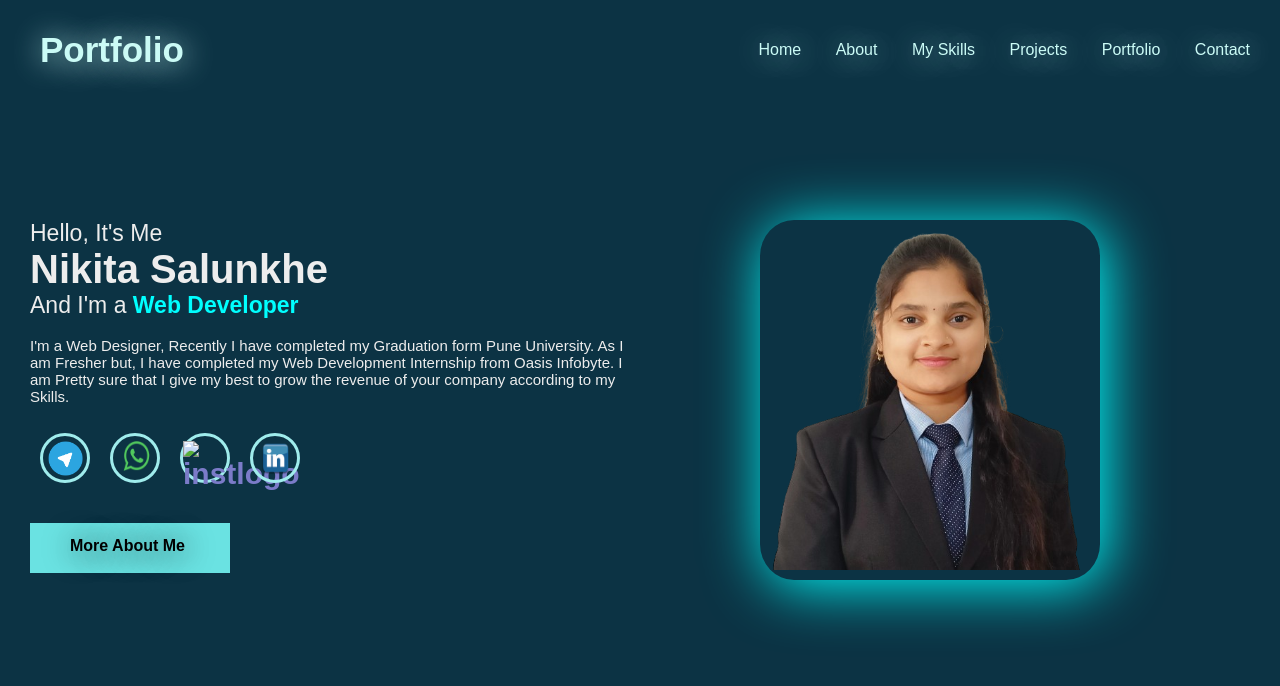
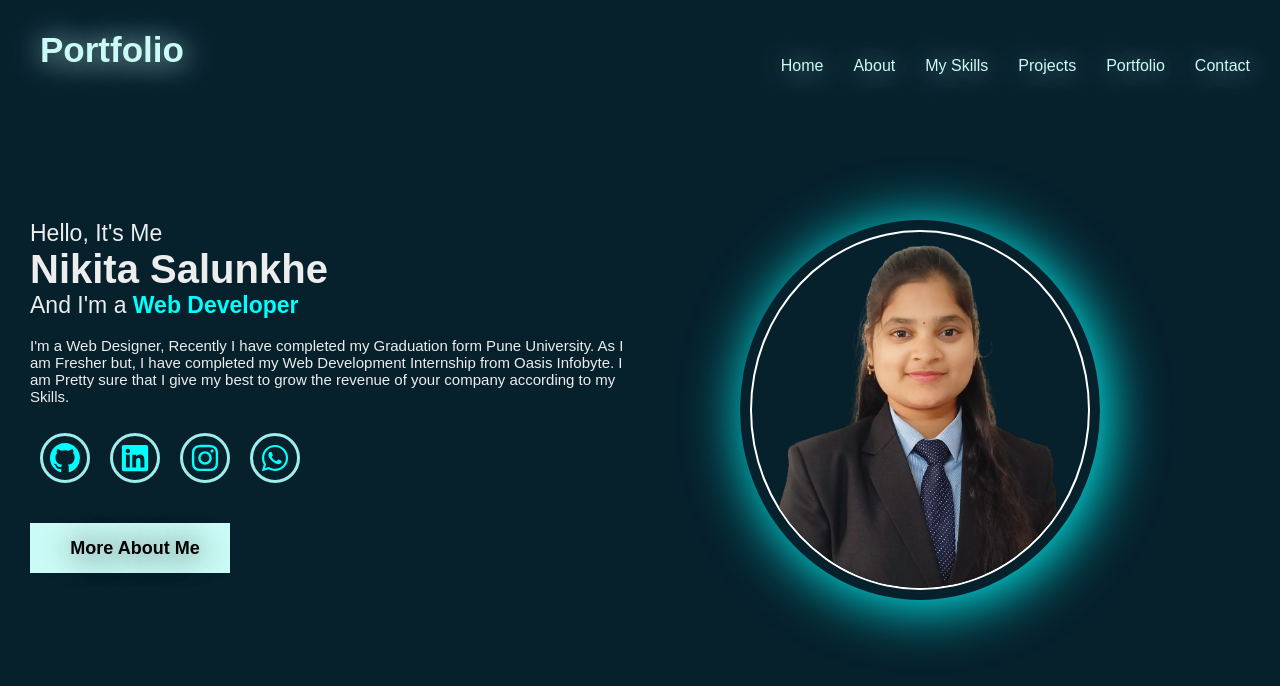
Before and after one commit to NikitaSalunkhe11/CSS_Practice, a plain HTML site: page Portfolio/index.html in a window 1280 px wide. Drawn offline with Linux system fonts and the light colour scheme.

Commit message:
Portfolio

```diff
--- a/Portfolio/index.html
+++ b/Portfolio/index.html
@@ -29,20 +29,24 @@
                 <br>
             <div class="Logos">
                 <div class="icon">
-                    <img src="tele.png" alt="tele" class="telelogo">
+                    <svg style="color: aqua" xmlns="http://www.w3.org/2000/svg" width="30" height="30" fill="currentColor" class="bi bi-github" viewBox="0 0 16 16"> <path d="M8 0C3.58 0 0 3.58 0 8c0 3.54 2.29 6.53 5.47 7.59.4.07.55-.17.55-.38 0-.19-.01-.82-.01-1.49-2.01.37-2.53-.49-2.69-.94-.09-.23-.48-.94-.82-1.13-.28-.15-.68-.52-.01-.53.63-.01 1.08.58 1.23.82.72 1.21 1.87.87 2.33.66.07-.52.28-.87.51-1.07-1.78-.2-3.64-.89-3.64-3.95 0-.87.31-1.59.82-2.15-.08-.2-.36-1.02.08-2.12 0 0 .67-.21 2.2.82.64-.18 1.32-.27 2-.27.68 0 1.36.09 2 .27 1.53-1.04 2.2-.82 2.2-.82.44 1.1.16 1.92.08 2.12.51.56.82 1.27.82 2.15 0 3.07-1.87 3.75-3.65 3.95.29.25.54.73.54 1.48 0 1.07-.01 1.93-.01 2.2 0 .21.15.46.55.38A8.012 8.012 0 0 0 16 8c0-4.42-3.58-8-8-8z" fill="aqua"></path> </svg>
                 </div>
                 <div class="icon">
-                    <img src="Logo-WhatsApp.png" alt="wplogo" class="wplogo">
+                    <svg style="color: aqua" xmlns="http://www.w3.org/2000/svg" width="30" height="30" viewBox="0 0 448 512"><!--!Font Awesome Free 6.5.1 by @fontawesome - https://fontawesome.com License - https://fontawesome.com/license/free Copyright 2024 Fonticons, Inc.--><path d="M416 32H31.9C14.3 32 0 46.5 0 64.3v383.4C0 465.5 14.3 480 31.9 480H416c17.6 0 32-14.5 32-32.3V64.3c0-17.8-14.4-32.3-32-32.3zM135.4 416H69V202.2h66.5V416zm-33.2-243c-21.3 0-38.5-17.3-38.5-38.5S80.9 96 102.2 96c21.2 0 38.5 17.3 38.5 38.5 0 21.3-17.2 38.5-38.5 38.5zm282.1 243h-66.4V312c0-24.8-.5-56.7-34.5-56.7-34.6 0-39.9 27-39.9 54.9V416h-66.4V202.2h63.7v29.2h.9c8.9-16.8 30.6-34.5 62.9-34.5 67.2 0 79.7 44.3 79.7 101.9V416z" fill="aqua"></path></svg>
                 </div>
                 <div class="icon">
-                    <img src="instagramlogo.png.crdownload" alt="instlogo" class="instlogo">
+                    <svg xmlns="http://www.w3.org/2000/svg"
+                        class="Insta" height="30px" width="30px" viewBox="0 0 448 512"><!--!Font Awesome Free 6.5.1 by @fontawesome - https://fontawesome.com License - https://fontawesome.com/license/free Copyright 2024 Fonticons, Inc.-->
+                        <path
+                            d="M224.1 141c-63.6 0-114.9 51.3-114.9 114.9s51.3 114.9 114.9 114.9S339 319.5 339 255.9 287.7 141 224.1 141zm0 189.6c-41.1 0-74.7-33.5-74.7-74.7s33.5-74.7 74.7-74.7 74.7 33.5 74.7 74.7-33.6 74.7-74.7 74.7zm146.4-194.3c0 14.9-12 26.8-26.8 26.8-14.9 0-26.8-12-26.8-26.8s12-26.8 26.8-26.8 26.8 12 26.8 26.8zm76.1 27.2c-1.7-35.9-9.9-67.7-36.2-93.9-26.2-26.2-58-34.4-93.9-36.2-37-2.1-147.9-2.1-184.9 0-35.8 1.7-67.6 9.9-93.9 36.1s-34.4 58-36.2 93.9c-2.1 37-2.1 147.9 0 184.9 1.7 35.9 9.9 67.7 36.2 93.9s58 34.4 93.9 36.2c37 2.1 147.9 2.1 184.9 0 35.9-1.7 67.7-9.9 93.9-36.2 26.2-26.2 34.4-58 36.2-93.9 2.1-37 2.1-147.8 0-184.8zM398.8 388c-7.8 19.6-22.9 34.7-42.6 42.6-29.5 11.7-99.5 9-132.1 9s-102.7 2.6-132.1-9c-19.6-7.8-34.7-22.9-42.6-42.6-11.7-29.5-9-99.5-9-132.1s-2.6-102.7 9-132.1c7.8-19.6 22.9-34.7 42.6-42.6 29.5-11.7 99.5-9 132.1-9s102.7-2.6 132.1 9c19.6 7.8 34.7 22.9 42.6 42.6 11.7 29.5 9 99.5 9 132.1s2.7 102.7-9 132.1z" fill="aqua"/>
+                    </svg>
                 </div>
                 <div class="icon">
-                    <img src="linked.png" alt="linkedin" class="linkedin">
+                    <svg style="color: aqua" xmlns="http://www.w3.org/2000/svg"  height="30px" width="30px" viewBox="0 0 448 512"><!--!Font Awesome Free 6.5.1 by @fontawesome - https://fontawesome.com License - https://fontawesome.com/license/free Copyright 2024 Fonticons, Inc.--><path d="M380.9 97.1C339 55.1 283.2 32 223.9 32c-122.4 0-222 99.6-222 222 0 39.1 10.2 77.3 29.6 111L0 480l117.7-30.9c32.4 17.7 68.9 27 106.1 27h.1c122.3 0 224.1-99.6 224.1-222 0-59.3-25.2-115-67.1-157zm-157 341.6c-33.2 0-65.7-8.9-94-25.7l-6.7-4-69.8 18.3L72 359.2l-4.4-7c-18.5-29.4-28.2-63.3-28.2-98.2 0-101.7 82.8-184.5 184.6-184.5 49.3 0 95.6 19.2 130.4 54.1 34.8 34.9 56.2 81.2 56.1 130.5 0 101.8-84.9 184.6-186.6 184.6zm101.2-138.2c-5.5-2.8-32.8-16.2-37.9-18-5.1-1.9-8.8-2.8-12.5 2.8-3.7 5.6-14.3 18-17.6 21.8-3.2 3.7-6.5 4.2-12 1.4-32.6-16.3-54-29.1-75.5-66-5.7-9.8 5.7-9.1 16.3-30.3 1.8-3.7 .9-6.9-.5-9.7-1.4-2.8-12.5-30.1-17.1-41.2-4.5-10.8-9.1-9.3-12.5-9.5-3.2-.2-6.9-.2-10.6-.2-3.7 0-9.7 1.4-14.8 6.9-5.1 5.6-19.4 19-19.4 46.3 0 27.3 19.9 53.7 22.6 57.4 2.8 3.7 39.1 59.7 94.8 83.8 35.2 15.2 49 16.5 66.6 13.9 10.7-1.6 32.8-13.4 37.4-26.4 4.6-13 4.6-24.1 3.2-26.4-1.3-2.5-5-3.9-10.5-6.6z" fill="aqua"></path></svg>
                 </div>
             </div>
-            <div class="btn"><a href="#" class="more">More About Me</a> </div>
-
+            <!-- <div class="btn"><a href="#" class="more">More About Me</a> </div> -->
+            <button class="btn"><a href="#" class="more">More About Me</a></button>
         </div>
         <div class="content2">
             <img src="image.png" alt="My_Image" class="myimg">
--- a/Portfolio/style.css
+++ b/Portfolio/style.css
@@ -6,13 +6,17 @@
 }
 body{
     color:#ededed;
-    background-color: rgb(12, 51, 68);
+    background-color: rgb(6, 32, 44);
 }
 .header{
     display: flex;
     margin:20px;
     justify-content: space-between;
-
+}
+@media(max-width:768px){
+    .header{
+        flex-direction: column;
+    }
 }
 .logo{
     align-items: flex-start;
@@ -24,7 +28,7 @@ body{
 
 }
 .navbar{
-    display: inline-block;
+    display:flex ;
     text-align: end;
     align-items: end;
     position: relative;
@@ -96,13 +100,14 @@ h1{
     width: 50px;
     border: 3px solid rgb(159, 236, 236);
     margin:10px;
+    padding-top: 7px;
     border-radius: 50%;
     text-align: center;
-    padding-top: 5px;
     font-size: 30px;
     color: rgb(123, 123, 200);
-
-
+}
+.Insta{
+    color: aqua;
 }
 .telelogo{
     height: 35px;
@@ -129,34 +134,37 @@ h1{
     width: 340px;
     box-shadow: 5px 5px 60px aqua;
     box-sizing: content-box;
-    border-radius: 10%;
+    border-radius: 50%;
     margin-right: 180px;
     border-style: insert;
+    padding: 10px;
 }
 .myimg{
-    height:350Px;
+    height:360Px;
     width: 340px;
     animation-name:mypic;
+    border-radius: 50%;
+    border:2px solid white;
 }
 .myimg:hover{
     box-shadow: 10px 10px 100px aqua;
     border-style: insert;
-    border-radius: 10%;
+    border-radius: 50%;
 }
 
 .btn{
-    margin-top: 30px;
     height: 50px;
     width:200px;
-    background-color: rgb(106, 226, 226);
+    background-color: rgb(203, 251, 246);
+    border: none;
+    font-size: large;
+    font-weight: bold;
+    margin-top: 30px;
 }
 .more{
-    margin:30px;
-    color:black;
-    position: relative;
-    top: 14px;
-    padding: 10px 10px;
+    color: black;
 }
+
 .btn:hover{
     box-shadow: 5px 5px 30px aqua;
 }
```
